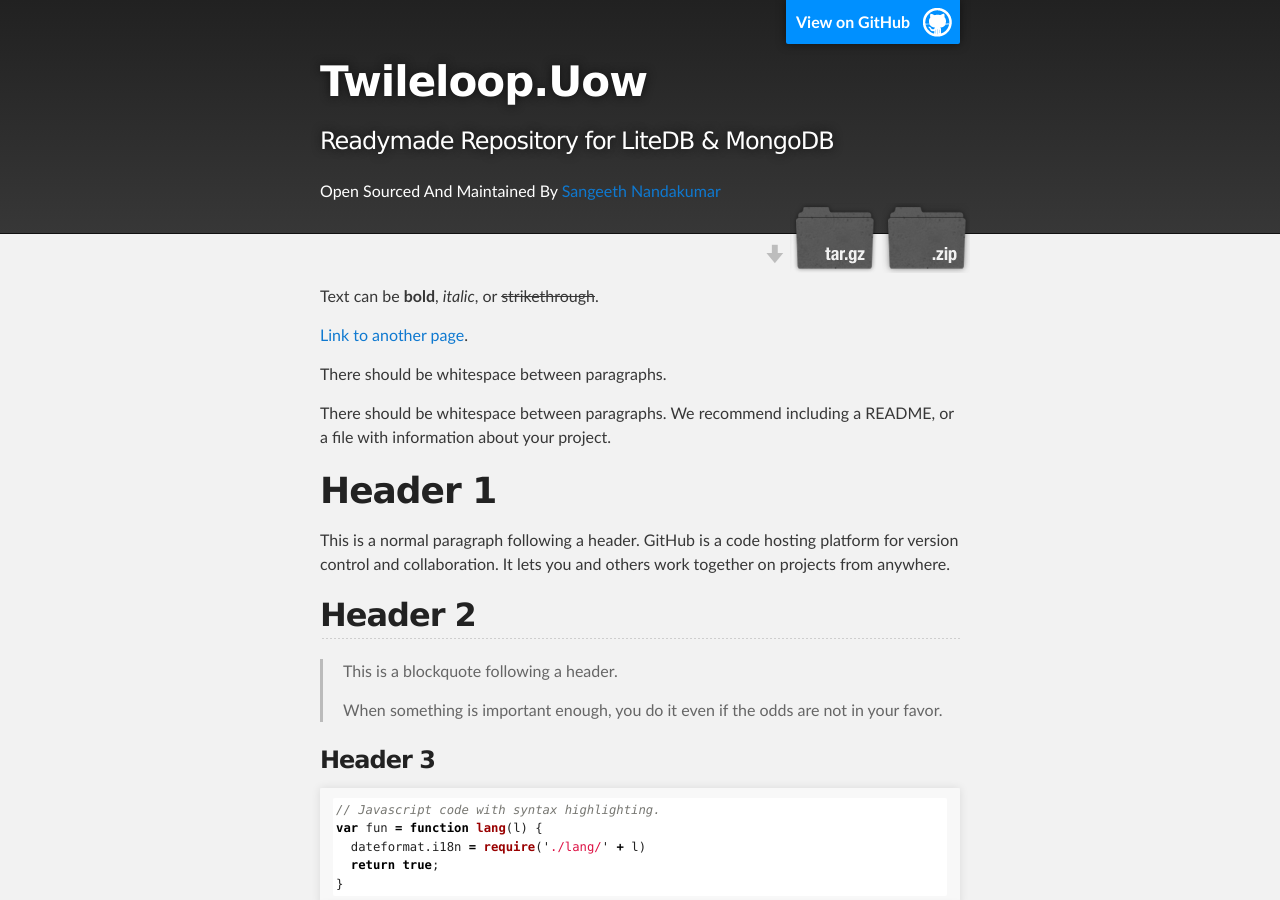
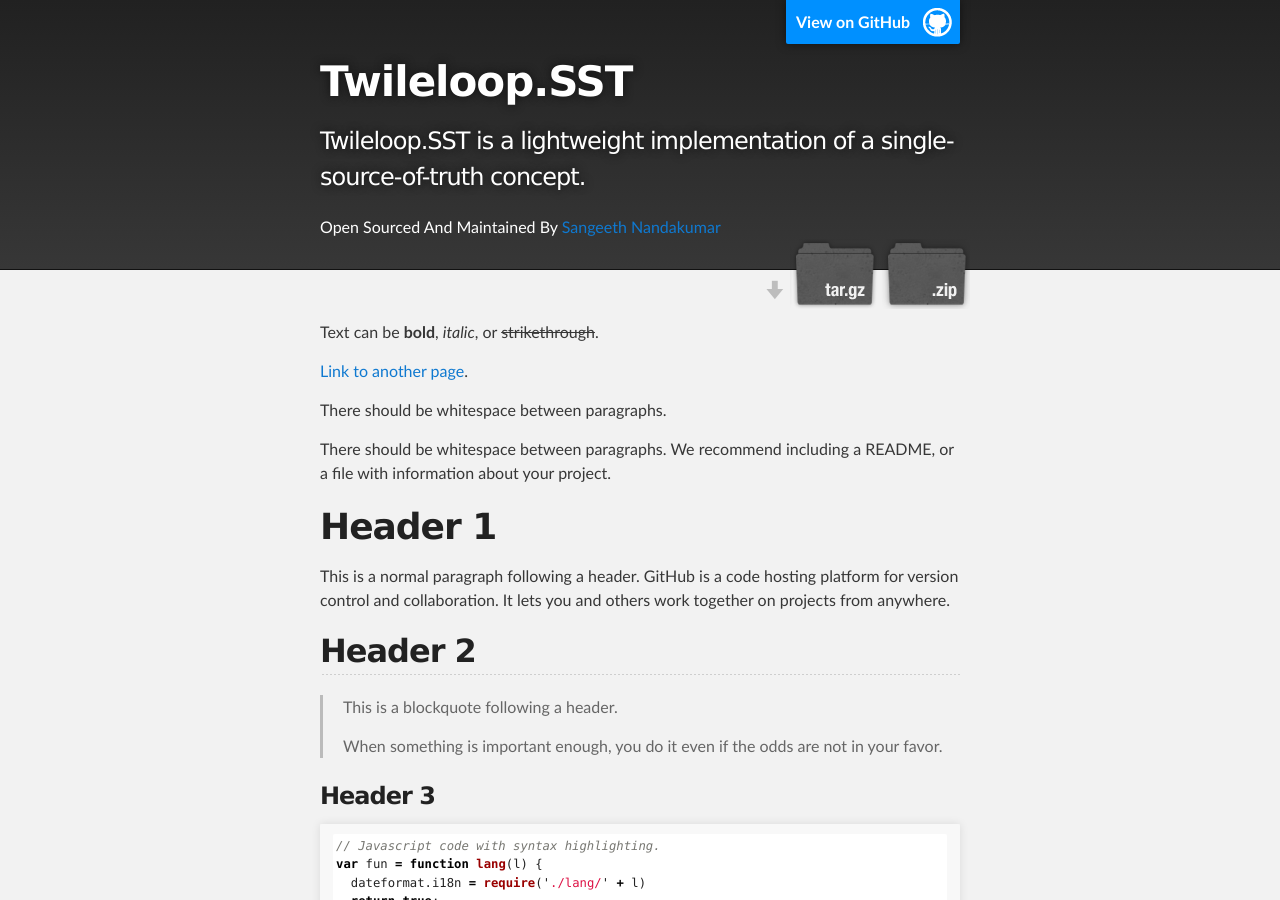
Before and after one commit to sangeethnandakumar/Twileloop.SST, a Jekyll site: the page built from doc/index.md, in a window 1280 px wide and 900 px high. Built offline with Jekyll 4.4.1, drawn with Linux system fonts in a browser that asks for light colours; some of the changed text lies outside the part shown.

Commit message:
Update _config.yml

```diff
--- a/doc/_config.yml
+++ b/doc/_config.yml
@@ -1,8 +1,8 @@
-title: Twileloop.Uow
-description: "Readymade Repository for LiteDB & MongoDB"
+title: Twileloop.SST
+description: "Twileloop.SST is a lightweight implementation of a single-source-of-truth concept."
 show_downloads: true
 google_analytics:
 theme: jekyll-theme-slate
 github:
-  zip_url: https://github.com/sangeethnandakumar/Twileloop.UOW/releases
-  tar_url: https://www.nuget.org/packages/Twileloop.UOW
+  zip_url: https://github.com/sangeethnandakumar/Twileloop.SST/releases
+  tar_url: https://www.nuget.org/packages/Twileloop.SST
```
